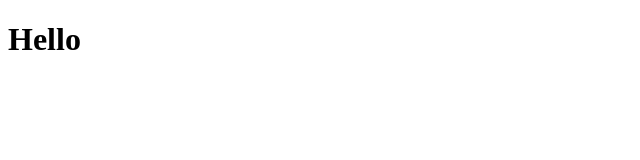
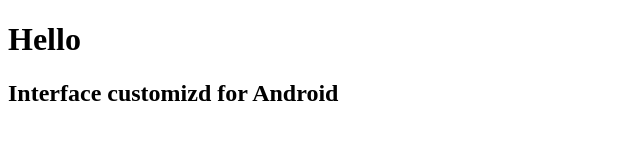
Before and after one commit to SU-Nesterenko/my_mobile_project, a plain HTML site: page index.htm in a window 1280 px wide. Shown: the whole page, without its empty margins (0-640 px from the left). Drawn offline with Linux system fonts and the light colour scheme.

Commit message:
First version for Android

```diff
--- a/index.htm
+++ b/index.htm
@@ -5,5 +5,6 @@
 	</head>
 	<body>
 		<h1>Hello</h1>
+		<h2>Interface customizd for Android</h2>
 	</body>
 </html>
```
